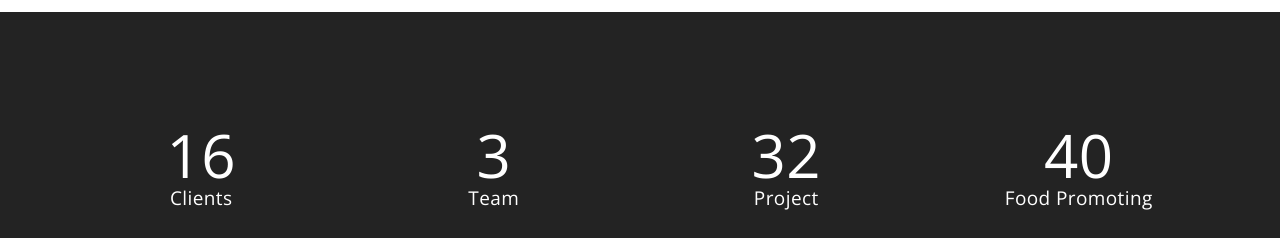
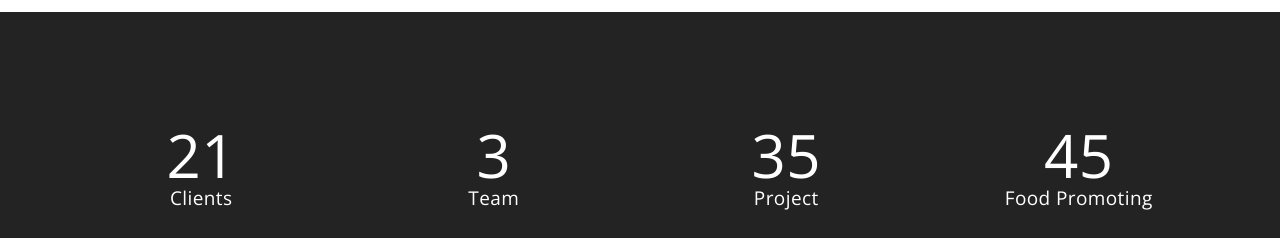
Before and after one commit to ChriShots/ChriShots.github.io, a plain HTML site: page index.html in a window 1280 px wide. Shown: the part 1960-2198 px from the top of the page. Drawn offline with nearby package versions, Linux system fonts and the light colour scheme; a web font is replaced by a local one.

Commit message:
Update index.html

```diff
--- a/index.html
+++ b/index.html
@@ -204,7 +204,7 @@
 				<div class="row">
 					<div class="col-md-3 mb-sm-30">
 						<div class="counter-item">
-							<h2 data-count="16">16</h2>
+							<h2 data-count="21">21</h2>
 							<h6>Clients</h6>
 						</div>
 					</div>
@@ -216,13 +216,13 @@
 					</div>
 					<div class="col-md-3 mb-sm-30">
 						<div class="counter-item">
-							<h2 data-count="32">32</h2>
+							<h2 data-count="35">35</h2>
 							<h6>Project</h6>
 						</div>
 					</div>
 					<div class="col-md-3 mb-sm-30">
 						<div class="counter-item">
-							<h2 data-count="40">40</h2>
+							<h2 data-count="45">45</h2>
 							<h6>Food Promoting</h6>
 						</div>
 					</div>
```
